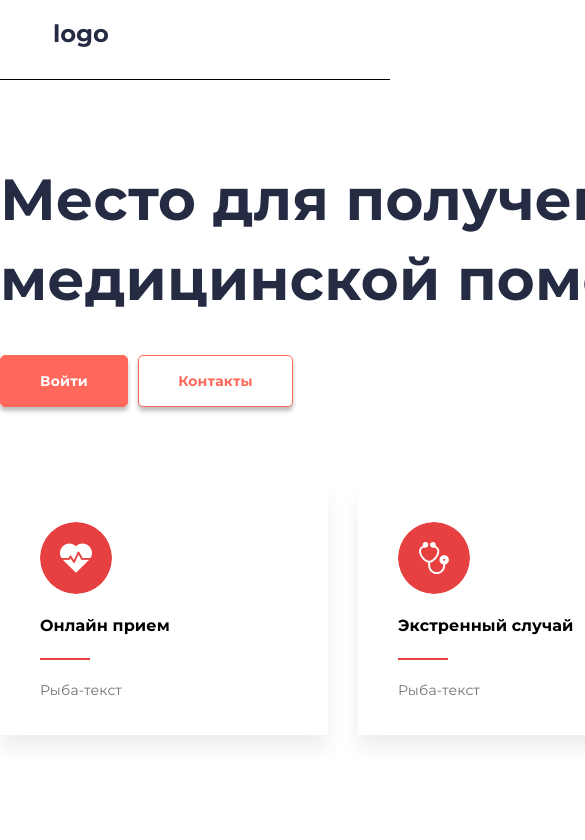
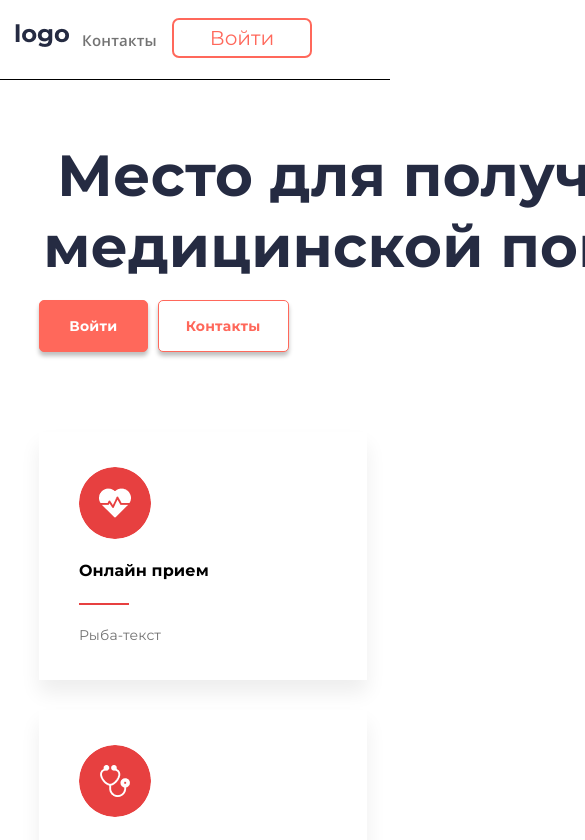
Before and after one commit to JBatsyus/Maket_test, a React (Create React App) app: page / in a window 390 px wide. Shown: the top 840 px of the page, 585 px wide, since content can reach past the window. Built offline with nearby package versions, Linux system fonts and the light colour scheme.

Commit message:
feat: saving to local storage

```diff
--- a/src/components/Buttons/index.scss
+++ b/src/components/Buttons/index.scss
@@ -67,6 +67,10 @@
   letter-spacing: 0.2px;
   color: $gray;
   cursor: pointer;
+  @media screen and (max-width: 767px) {
+    border: none;
+    box-shadow: none;
+  }
 }
 
 .entrance__btn {
@@ -84,6 +88,10 @@
   font-weight: 500;
   margin-left: 49px;
   cursor: pointer;
+  @media screen and (max-width: 767px) {
+    margin-left: 5px;
+    width: 140px;
+  }
 }
 
 .exit__btn-user {
--- a/src/components/Form/index.jsx
+++ b/src/components/Form/index.jsx
@@ -1,23 +1,31 @@
 import "./form.scss";
-import { useForm, useEffect } from "react-hook-form";
+import { useForm } from "react-hook-form";
 import dataList from "./dataList.json";
+import { useState, useEffect } from "react";
 
 const Form = () => {
-  // const [user, setUser] = useState(dataList); //undefined
-  // // сохрание  LS, проверяет, есть ли что-то в LS
-  // useEffect(() => {
-  //   const userListMas = JSON.parse(localStorage.getItem("dataList"));
-  //   if (userListMas) {
-  //     setUser(userListMas);
-  //   }
-  // }, []);
+  const [login, setLogin] = useState();
+  const [password, setPassword] = useState();
+  const [userLogin, setsetUserLogin] = useState(false); //результат авторизации ( пока в console.log)
 
-  // // сработал LS, data изменена => переписывает массив dataList
-  // useEffect(() => {
-  //   if (user) {
-  //     localStorage.setItem("dataList", JSON.stringify(user));
-  //   }
-  // }, [user]);
+  useEffect(() => {
+    const userObj = JSON.parse(localStorage.getItem("user"));
+    if (userLogin) {
+      dataList.filter(users => {
+        if (users.login === userObj.login) {
+          console.log(users.name);
+        }
+      });
+    }
+  }, [userLogin]);
+
+  const changeLogin = event => {
+    setLogin(event.target.value);
+  };
+
+  const changePassword = event => {
+    setPassword(event.target.value);
+  };
 
   //  с useForm не происходит перерендер на каждое нажатие клавиш(тк нет useState)
   const {
@@ -26,12 +34,13 @@ const Form = () => {
     handleSubmit,
     reset,
   } = useForm({
-    mode: "onChange",
+    mode: "onBlur",
   });
   // проверка записи в поля
   const onSubmit = data => {
-    alert(JSON.stringify(data));
-    reset();
+    localStorage.setItem("user", JSON.stringify(data));
+    setsetUserLogin(true);
+    reset(); //перестал  функционировать после функции записи в ls
   };
 
   return (
@@ -49,6 +58,8 @@ const Form = () => {
               message: "Минимум 8 символов.",
             },
           })}
+          onChange={changeLogin}
+          value={login}
         />
 
         <div className="errors">
@@ -71,6 +82,8 @@ const Form = () => {
               message: "Буквы латинского алфавита и цифры",
             },
           })}
+          value={password}
+          onChange={changePassword}
         />
 
         <div className="errors">
--- a/src/components/Header/header.scss
+++ b/src/components/Header/header.scss
@@ -16,15 +16,30 @@
     flex-direction: row;
     justify-content: space-between;
     align-items: center;
-    width: 95%;
+    width: 90%;
     top: 18px;
+    @media screen and (max-width: 767px) {
+      width: 60%;
+      top: 10px;
+    }
+    @media screen and (max-width: 901px) {
+      width: 80%;
+      top: 10px;
+    }
+  }
+  .header__btn {
+    @media screen and (max-width: 767px) {
+      display: flex;
+      flex-direction: row;
+      justify-items: flex-end;
+    }
   }
   .header__logo {
     margin-top: 23px;
     margin-left: 54px;
     margin-bottom: 31px;
+    @media screen and (max-width: 767px) {
+      margin-left: 15px;
+    }
   }
 }
-.header__btn {
-  margin-left: 915px;
-}
--- a/src/components/Main/main.scss
+++ b/src/components/Main/main.scss
@@ -2,6 +2,9 @@
 @import "../../assets/styles/vars.scss";
 .main {
   display: flex;
+  @media screen and (max-width: 767px) {
+    flex-direction: column;
+  }
 }
 
 .main__wrapper {
@@ -11,10 +14,18 @@
   background-color: $white;
   margin: 197px auto;
   margin-top: 0px;
+  @media screen and (max-width: 767px) {
+    width: 80%;
+    padding-top: 30px;
+  }
   .content {
     width: 1045px;
     height: 280px;
     margin-top: 80px;
+    @media screen and (max-width: 767px) {
+      width: 80%;
+      margin-top: 30px;
+    }
   }
   .main__title {
     width: 727px;
@@ -33,6 +44,12 @@
     order: 0;
     flex-grow: 0;
     margin: 35px 0px;
+
+    @media screen and (max-width: 901px) {
+      text-align: center;
+      margin: auto;
+      line-height: normal;
+    }
   }
 }
 .main__btn {
@@ -47,4 +64,12 @@
   display: flex;
   margin-top: 80px;
   margin-bottom: 80px;
+  @media screen and (max-width: 991px) {
+    display: flex;
+    flex-direction: column;
+  }
+  @media screen and (max-width: 767px) {
+    display: flex;
+    flex-direction: column;
+  }
 }
```
